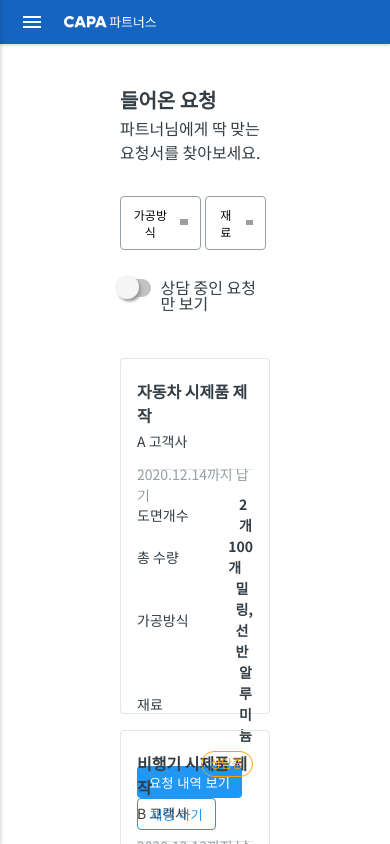
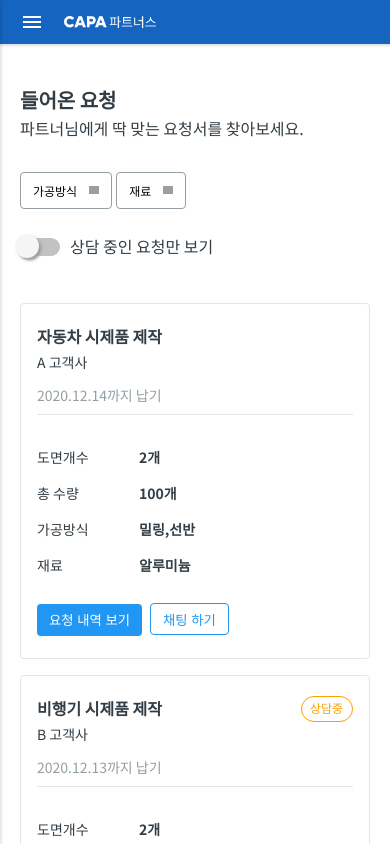
Before and after one commit to PreOnBoarding-Team17/Week2_Dashboard, a React (Create React App) app: page / in a window 390 px wide. Shown: the top 844 px of the page. Built offline with nearby package versions, Linux system fonts and the light colour scheme; data requests are answered from the project's data file; grey boxes are pictures that could not be loaded.

Commit message:
chore #9: 반응형 수정

```diff
--- a/src/Components/Common/Card/scss/Card.scss
+++ b/src/Components/Common/Card/scss/Card.scss
@@ -2,22 +2,22 @@
 @import '/src/Utils/Styles/mixin';
 
 .card-wrapper {
-  width: 32%;
+  width: calc((100% - 24px) / 3);
   margin-bottom: 16px;
   box-sizing: border-box;
 
   &:nth-child(3n + 2) {
-    margin: 0 2%;
+    margin: 0 12px;
   }
 
   @include responsive(tablet) {
-    width: 49%;
+    width: calc((100% - 12px) / 2);
     &:nth-child(3n + 2) {
       margin: 0;
     }
 
     &:nth-child(2n-1) {
-      margin-right: 2%;
+      margin-right: 12px;
     }
   }
 
--- a/src/Components/Dashboard/scss/Dashboard.scss
+++ b/src/Components/Dashboard/scss/Dashboard.scss
@@ -1,10 +1,25 @@
 @import '/src/Utils/Styles/mixin';
 
 .body-container {
-  padding: 40px 120px;
+  padding: 40px 0;
+  margin: 0 auto;
   box-sizing: border-box;
-  width: 100%;
+  width: 1130px;
   height: 100%;
+
+  @include responsive(tablet__large) {
+    width: 90%;
+  }
+
+  @include responsive(tablet) {
+    width: 95%;
+  }
+
+  @include responsive(mobile) {
+    width: 100%;
+    margin: 0;
+    padding: 40px 20px;
+  }
 
   &__header {
     margin-bottom: 28px;
```
